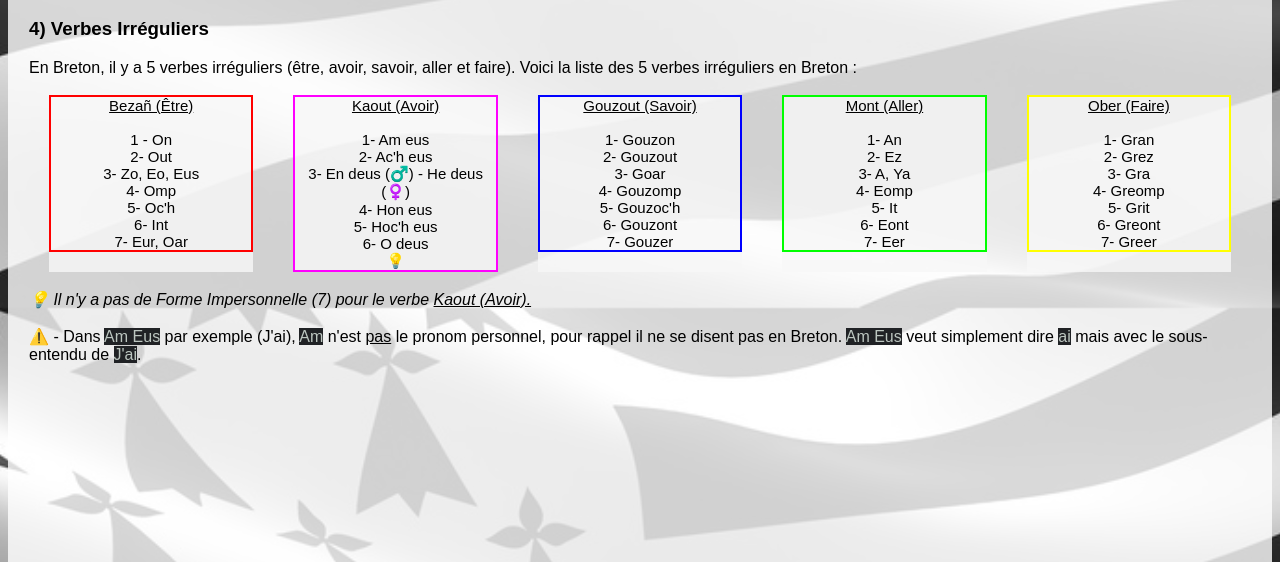
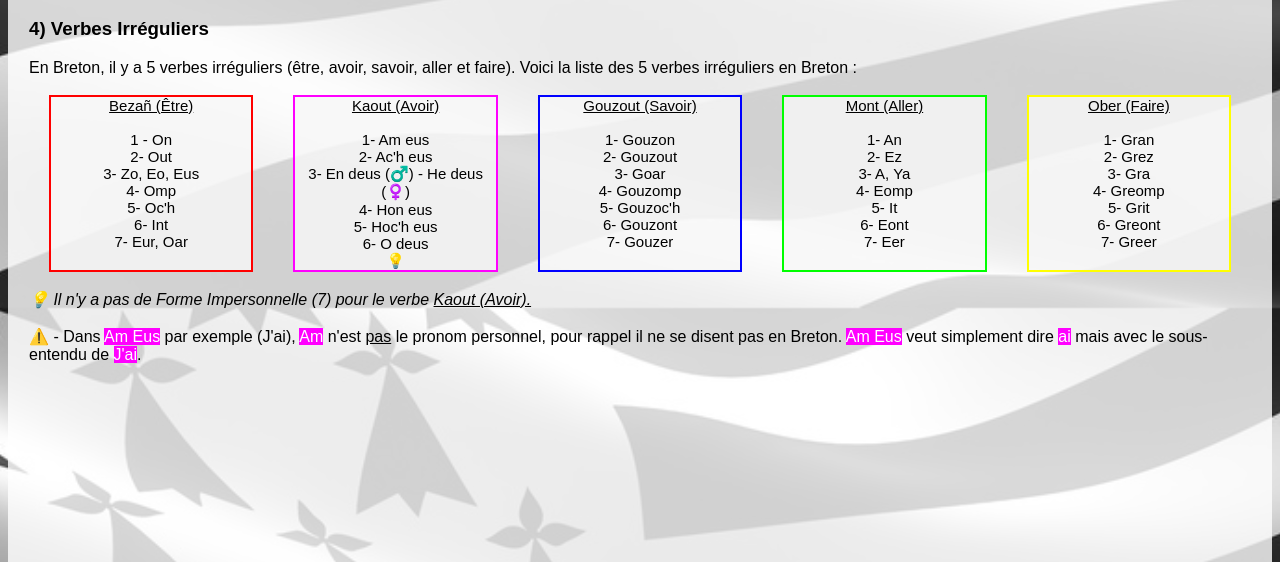
Before and after one commit to gaelBZH/gaelBZH.github.io, a PHP site: page /CoursBreton.html in a window 1280 px wide. Shown: the part 1292-1854 px from the top of the page. Run offline with PHP 8.4, Linux system fonts and the light colour scheme.

Commit message:
Update CoursBreton.css

```diff
--- a/CoursBreton.css
+++ b/CoursBreton.css
@@ -95,14 +95,14 @@ h1 {
 }
 /* Titre "Cours de Breton" */
 
-/* Emoji Menu - P2 */
+/* Ancre Menu - P2 */
 p2{
   background-color: rgb(255,175,0);
   cursor:pointer;
   font-size: 75%;
   vertical-align:text-top;
 }
-/* Emoji Menu - P2 */
+/* Ancre Menu - P2 */
 
 
 /* Boutons Catégories */
@@ -146,8 +146,8 @@ h3 {
 
 /* Texte Surligné - P3 */
 p3 {
-  background-color: #202225;
-  color: #bcc6c0;
+  background-color: rgb(255, 0, 255);
+  color: rgb(255, 255, 255);
 }
 /* Texte Surligné - P3 */
 
@@ -168,11 +168,11 @@ p3 {
   background-color:  rgb(248, 248, 248,0.8); /* Fond des Blocs */
 }
 
-#Être   div{border: 2px solid rgb(255, 0, 0)  ;}  /* Être - Rouge    */
-#Avoir  div{border: 2px solid rgb(255, 0, 255);}  /* Avoir - Magenta */
-#Savoir div{border: 2px solid rgb(0, 0, 255)  ;}  /* Savoir - Bleu   */
-#Aller  div{border: 2px solid rgb(0, 255, 0)  ;}  /* Aller - Vert    */
-#Faire  div{border: 2px solid rgb(255, 255, 0);}  /* Faire - Jaune   */
+#Être   {border: 2px solid rgb(255, 0, 0)  ;}  /* Être - Rouge    */
+#Avoir  {border: 2px solid rgb(255, 0, 255);}  /* Avoir - Magenta */
+#Savoir {border: 2px solid rgb(0, 0, 255)  ;}  /* Savoir - Bleu   */
+#Aller  {border: 2px solid rgb(0, 255, 0)  ;}  /* Aller - Vert    */
+#Faire  {border: 2px solid rgb(255, 255, 0);}  /* Faire - Jaune   */
 /* Verbes Irréguliers */
 
 
@@ -183,6 +183,15 @@ p3 {
   justify-content:space-around;
 }
 /* Infinitifs */
+
+
+
+/* Texte Multicolore - P4 */
+p4 {
+  color: rgb(6, 6, 208) /* Couleur par Défaut */
+}
+/* Texte Multicolore - P4 */
+
 
 
 /* Nombres */
```
